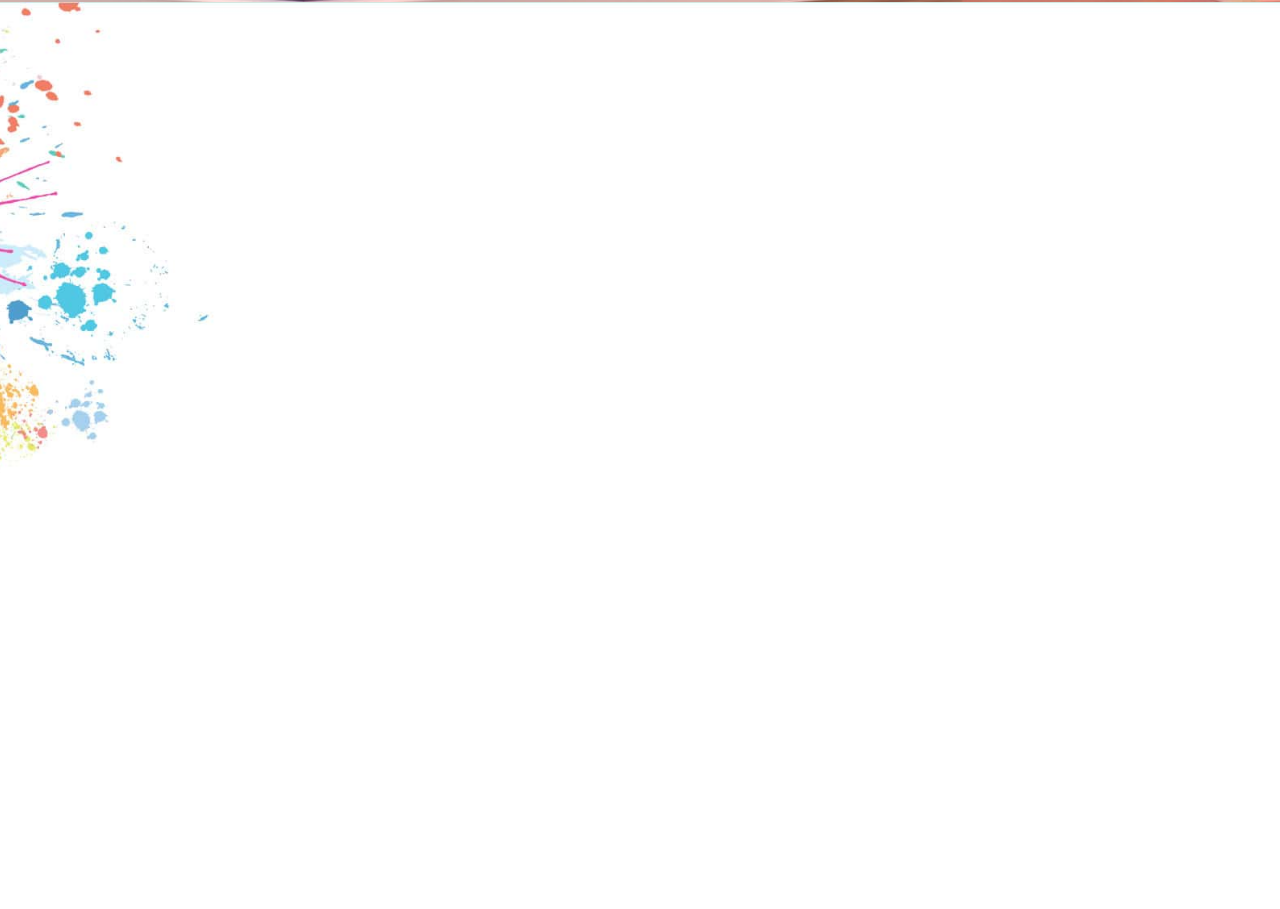
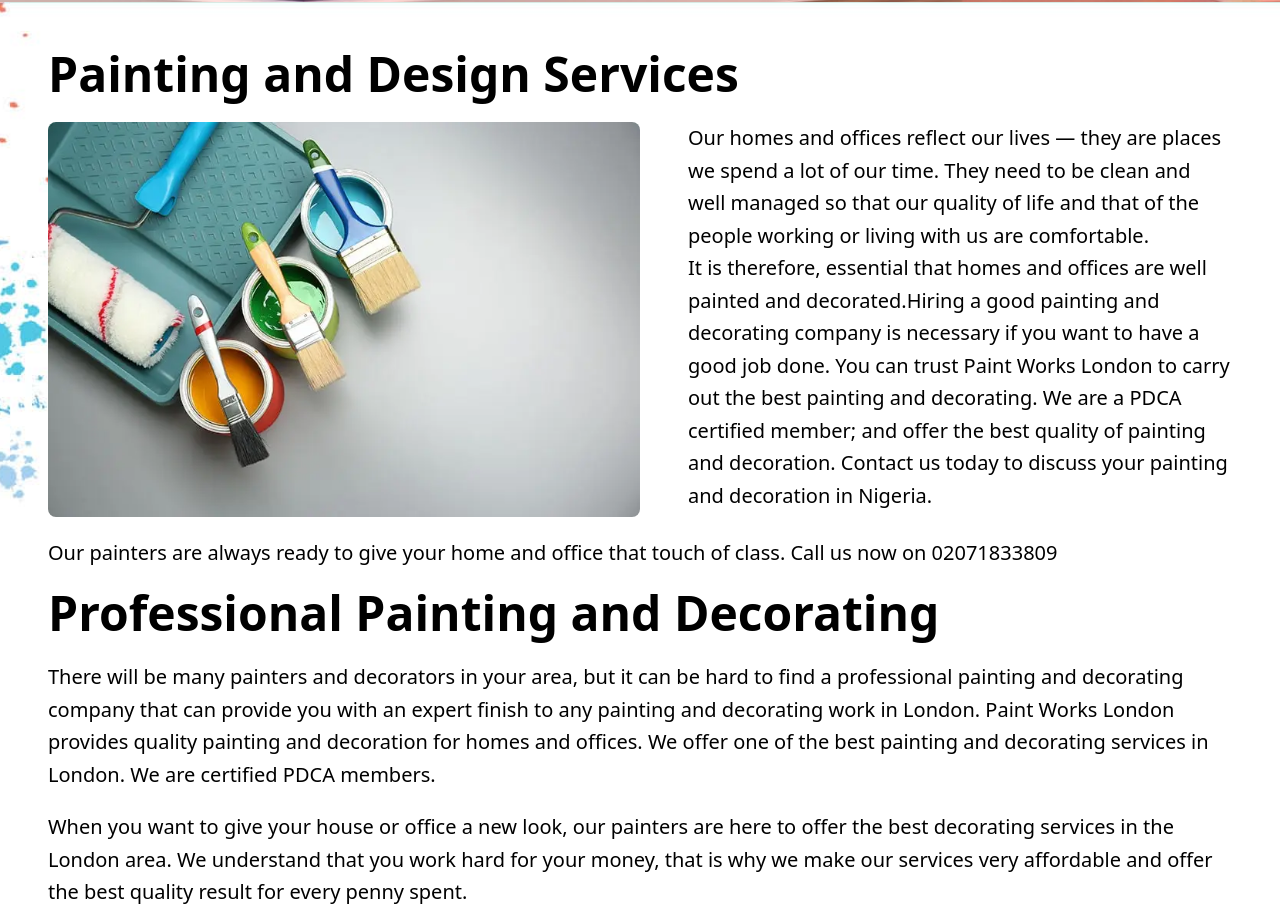
Before and after one commit to vviko-ko/Paintingclone, a React (Vite) app: page /Painting in a window 1280 px wide. Shown: the part 498-1407 px from the top of the page. Before the commit the page ends 1300 px from the top, so only its background shows below. Built offline with nearby package versions, Linux system fonts and the light colour scheme.

Commit message:
feat: upgrade of code

```diff
--- a/src/Components/Our services/Painting_Design.jsx
+++ b/src/Components/Our services/Painting_Design.jsx
@@ -4,6 +4,8 @@ import { useNavigate } from "react-router-dom"; // Import useNavigate
 import painting from './our services images/painting.jpg';
 import Navbar from '../Navbar';
 import bghero from './our services images/bg-hero.png';
+import pdhero from './our services images/painting-and-decorating1.webp'
+import { color } from 'framer-motion';
 
 function Painting() {
     const navigate = useNavigate(); // Hook for navigation
@@ -30,7 +32,35 @@ function Painting() {
             </div>
             {/* -------------- */}
             <div className="hero pt-12 bg-cover bg-center min-h-[800px] px-6 md:px-12" style={{ backgroundImage: `url(${bghero})` }}>
+            <h1 className="font-bold text-3xl md:text-5xl mb-6 text-center md:text-left">
+                Painting and Design Services
+            </h1>
+              <div className="flex flex-col md:flex-row gap-6 md:gap-12">
+                       <img src={pdhero} alt="Painting Image" className="w-full md:w-1/2 rounded-lg" />
+                       <p className=" text-lg md:text-xl leading-relaxed ">
+                      Our homes and offices reflect our lives — they are places we spend a lot of our time. They need to be clean and well managed so that our quality of life and that of the people working or living with us are comfortable.
 
+                      <br />
+                      It is therefore, essential that homes and offices are well painted and decorated.Hiring a good <span>painting and decorating company</span> is necessary if you want to have a good job done. You can trust Paint Works London to carry out the best painting and decorating. We are a PDCA certified member; and offer the best quality of painting and decoration. Contact us today to discuss your painting and decoration in Nigeria.
+                      </p>
+                    </div>
+                    <div>
+                        <p className='text-lg md:text-xl leading-relaxed pt-5'>
+                        Our painters are always ready to give your home and office that touch of class. Call us now on <span>02071833809 </span>
+                        </p>
+                    </div>
+                  {/* ---------- */}
+                  {/* text and button */}
+                  {/* ---------3rd section */}
+            <h1 className="font-bold text-3xl md:text-5xl mb-6 text-center md:text-left pt-5">
+                Professional Painting and Decorating
+            </h1>
+            <p className='text-lg md:text-xl leading-relaxed '>
+            There will be many painters and decorators in your area, but it can be hard to find a professional painting and decorating company that can provide you with an expert finish to any painting and decorating work in London. Paint Works London provides quality painting and decoration for homes and offices. We offer one of the best painting and decorating services in London. We are certified PDCA members.
+            </p>
+            <p className='text-lg md:text-xl leading-relaxed pt-5'>
+            When you want to give your house or office a new look, our painters are here to offer the best decorating services in the London area. We understand that you work hard for your money, that is why we make our services very affordable and offer the best quality result for every penny spent.
+            </p>
             </div>
         </main>
     );
```
Also changed, not shown: src/Components/Our services/our services images/painting-and-decorating1.webp (added).
